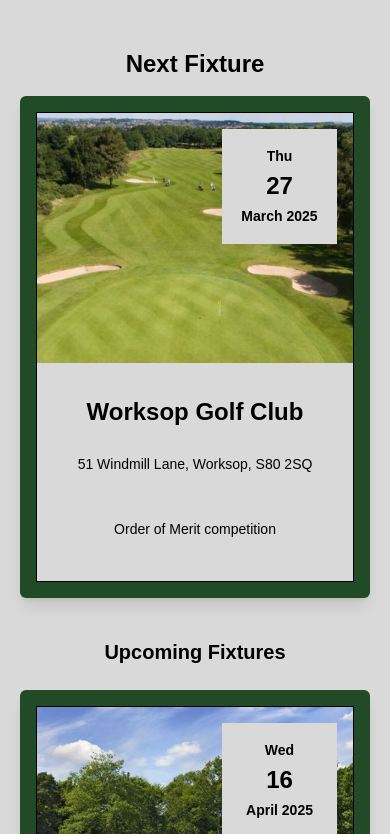
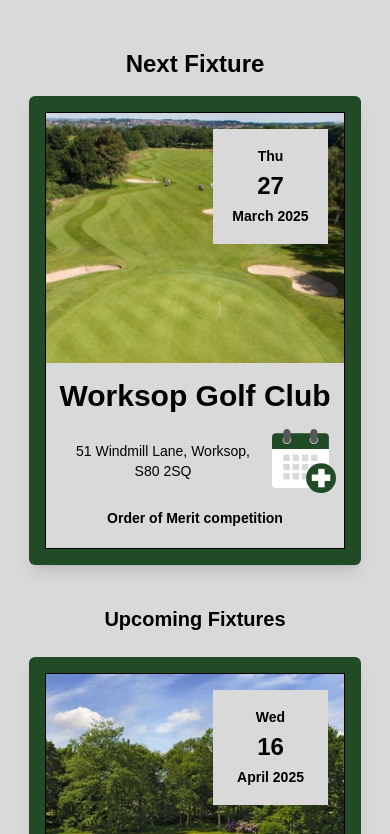
Before and after one commit to KaineBinch/NottinghamshireAlliance, a React (Vite) app: page / in a window 390 px wide. Shown: the part 1210-2044 px from the top of the page. Built offline with nearby package versions, Linux system fonts and the light colour scheme; no server answers.

Commit message:
feat: updated fixture card and added calendar add icon

```diff
--- a/src/components/fixtureCard.jsx
+++ b/src/components/fixtureCard.jsx
@@ -1,3 +1,5 @@
+import calendarAddIcon from "../assets/calendarAdd.svg";
+
 const FixtureCard = ({ courseImage, name, address, comp, date }) => {
   const formatDate = (dateString) => {
     if (!dateString) {
@@ -53,9 +55,62 @@
         ).toLocaleDateString("en-US", { weekday: "short" })
       : "";
 
+  const formatDateForICS = (dateString) => {
+    const [day, month, year] = dateString.split("/").map(Number);
+    const start = new Date(year, month - 1, day, 7, 0, 0);
+    const end = new Date(start.getTime() + 10 * 60 * 60 * 1000);
+
+    const toICSFormat = (date) =>
+      date.toISOString().replace(/[-:]/g, "").split(".")[0] + "Z";
+
+    return {
+      start: toICSFormat(start),
+      end: toICSFormat(end),
+    };
+  };
+
+  const handleAddToCalendar = () => {
+    const { start, end } = formatDateForICS(date);
+    const icsContent = `
+BEGIN:VCALENDAR
+VERSION:2.0
+PRODID:-//YourApp//EN
+BEGIN:VEVENT
+UID:${Date.now()}@yourapp.com
+DTSTAMP:${start}
+DTSTART:${start}
+DTEND:${end}
+SUMMARY:${comp} at ${name}
+LOCATION:${address}
+DESCRIPTION:You're invited to join the ${comp} competition at ${name}. Don't miss out!
+END:VEVENT
+END:VCALENDAR
+`;
+
+    const blob = new Blob([icsContent.trim()], { type: "text/calendar" });
+    const url = URL.createObjectURL(blob);
+    const a = document.createElement("a");
+    a.href = url;
+    a.download = `${comp.replace(/\s+/g, "_")}_${name.replace(
+      /\s+/g,
+      "_"
+    )}.ics`;
+    a.click();
+    URL.revokeObjectURL(url);
+  };
+
+  const CalendarButton = () => (
+    <button
+      onClick={handleAddToCalendar}
+      className="flex items-center transition-transform duration-200 ease-in-out transform hover:scale-110 active:scale-90"
+    >
+      <img src={calendarAddIcon} alt="Add to Calendar" className="w-16 h-16" />
+    </button>
+  );
+
   return (
     <div className="p-4 bg-[#214A27] shadow-lg rounded-md">
-      <div className="flex flex-col bg-[#D9D9D9] text-black border border-black relative max-w-[500px] min-h-[470px]">
+      <div className="flex flex-col bg-[#D9D9D9] text-black border border-black relative max-w-[300px] min-h-[300px]">
         <div className="relative">
           <img
             src={courseImage}
@@ -63,13 +118,31 @@
             alt={`${name} course`}
           />
         </div>
-        <div className="flex-1 flex flex-col place-content-evenly px-2 py-2 text-center min-h-[175px]">
-          <h2>{name}</h2>
-          <h3>{address}</h3>
-          <h3 className="pb-2 pt-5">{comp} competition</h3>
+
+        <div className="flex-1 flex flex-col py-1 text-center place-content-evenly md:min-h-[175px] min-h-[185px]">
+          <h4 className="px-2 -mt-1 font-bold text-3xl md:text-2xl">{name}</h4>
+
+          <div className="flex w-full">
+            {/* Column for address */}
+            <div className="flex flex-col justify-center pl-4 px-2">
+              <h3 className="">{address}</h3>
+            </div>
+
+            {/* Calendar icon on the right */}
+            <div className="flex-shrink-0 flex items-end justify-end pr-2 lg:hidden">
+              <CalendarButton />
+            </div>
+          </div>
+
+          {/* Competition text */}
+          <h3 className="flex items-end justify-center font-semibold">
+            {comp} competition
+          </h3>
         </div>
-        <div className="absolute right-0 top-0 mt-4 mr-4 bg-[#D9D9D9] h-[115px] w-[115px] flex items-center justify-center">
-          <div className="flex flex-col items-center justify-center px-1">
+
+        {/* Date display */}
+        <div className="absolute right-0 top-0 mt-4 mr-4 bg-[#D9D9D9] h-[115px] w-[115px] flex flex-col items-center justify-center space-y-2">
+          <div className="flex flex-col items-center justify-center">
             <h3 className="font-semibold">{dayName}</h3>
             <h2 className="font-black py-1">{day}</h2>
             <h3 className="font-semibold">
```
Also changed, not shown: src/assets/calendarAdd.svg (added).
